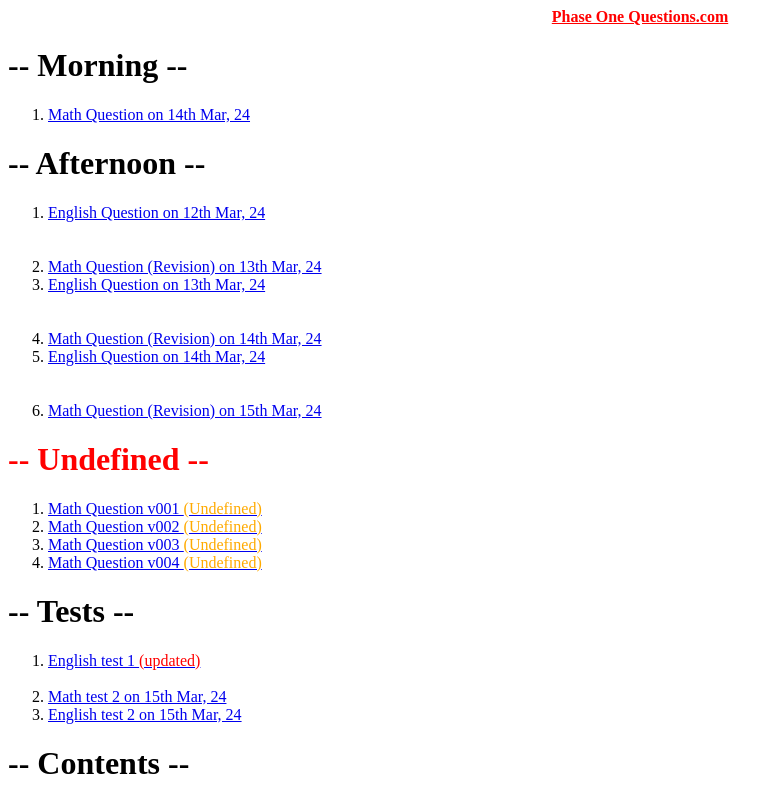
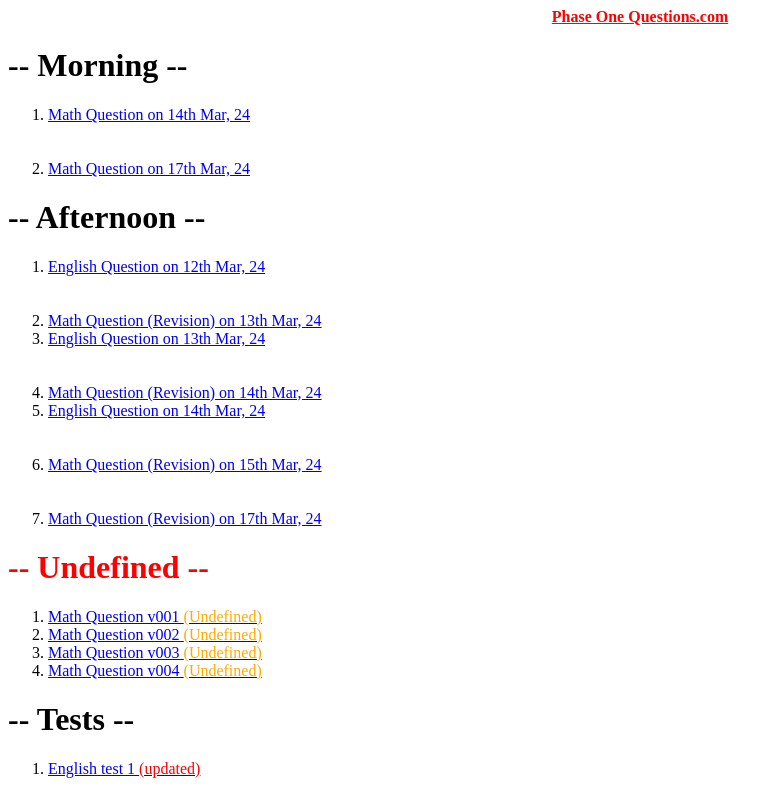
Before and after one commit to AmanIsFat/PhaseOneQuestions.com, a plain HTML site: page index.html in a window 1280 px wide. Shown: the top 793 px of the page, without its empty margins (0-782 px from the left). Drawn offline with Linux system fonts and the light colour scheme.

Commit message:
updated index.html

```diff
--- a/index.html
+++ b/index.html
@@ -10,7 +10,9 @@
 	<!-- morning -->
 	<h1>-- Morning -- </h1>
 	<ol>
-		<li><a href="./pages/morning/140324/question1.html">Math Question on 14th Mar, 24</a></li>
+		<li><a href="./pages/morning/140324/question1.html">Math Question on 14th Mar, 24</a></li><br><br>
+
+		<li><a href="./pages/morning/170324/question1.html">Math Question on 17th Mar, 24</a></li>
 	</ol>
 	<!-- afternoon -->
 	<h1>-- Afternoon -- </h1>
@@ -23,7 +25,9 @@
 		<li><a href="./pages/afternoon/140324/question1.html">Math Question (Revision) on 14th Mar, 24</a></li>
 		<li><a href="./pages/afternoon/140324/question2.html">English Question on 14th Mar, 24</a></li> <br><br>
 
-		<li><a href="./pages/afternoon/150324/question1.html">Math Question (Revision) on 15th Mar, 24</a></li>
+		<li><a href="./pages/afternoon/150324/question1.html">Math Question (Revision) on 15th Mar, 24</a></li><br><br>
+
+		<li><a href="./pages/afternoon/170324/question1.html">Math Question (Revision) on 17th Mar, 24</a></li>
 	</ol>
 	<!-- undefined -->
 	<h1><font color="red">-- Undefined --</font></h1>
```
